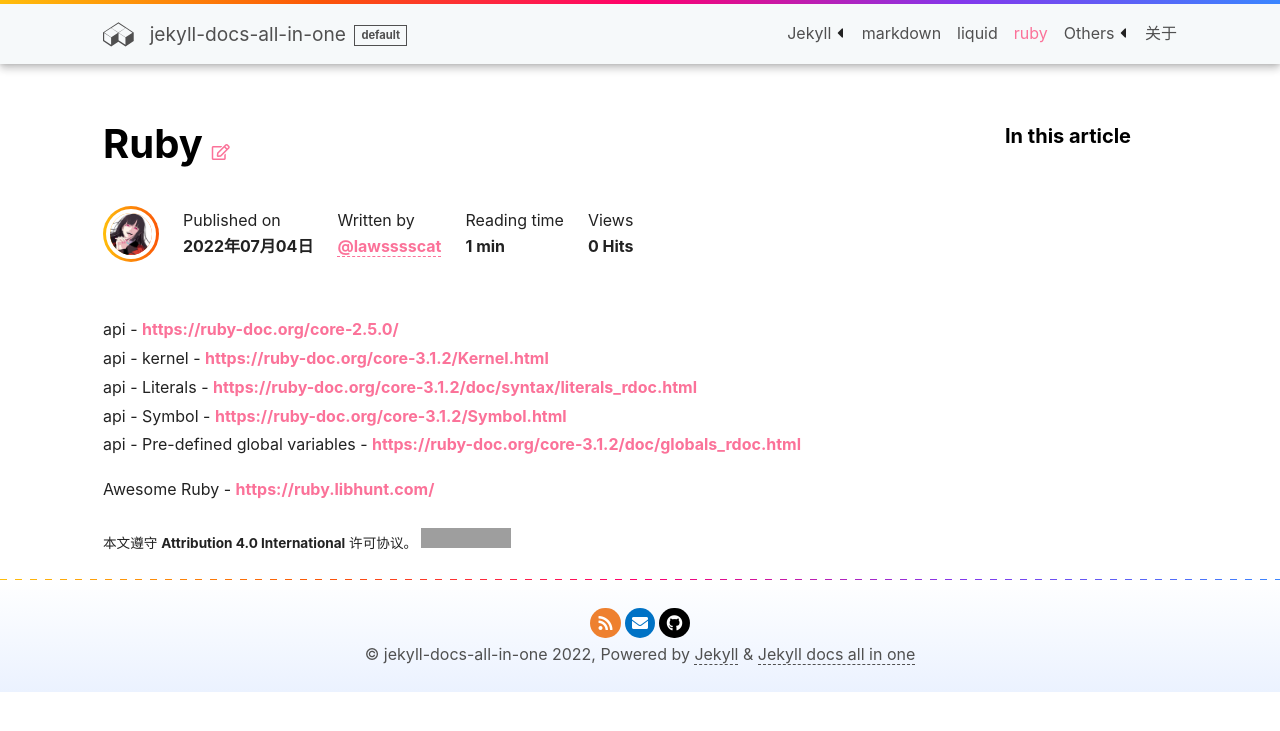
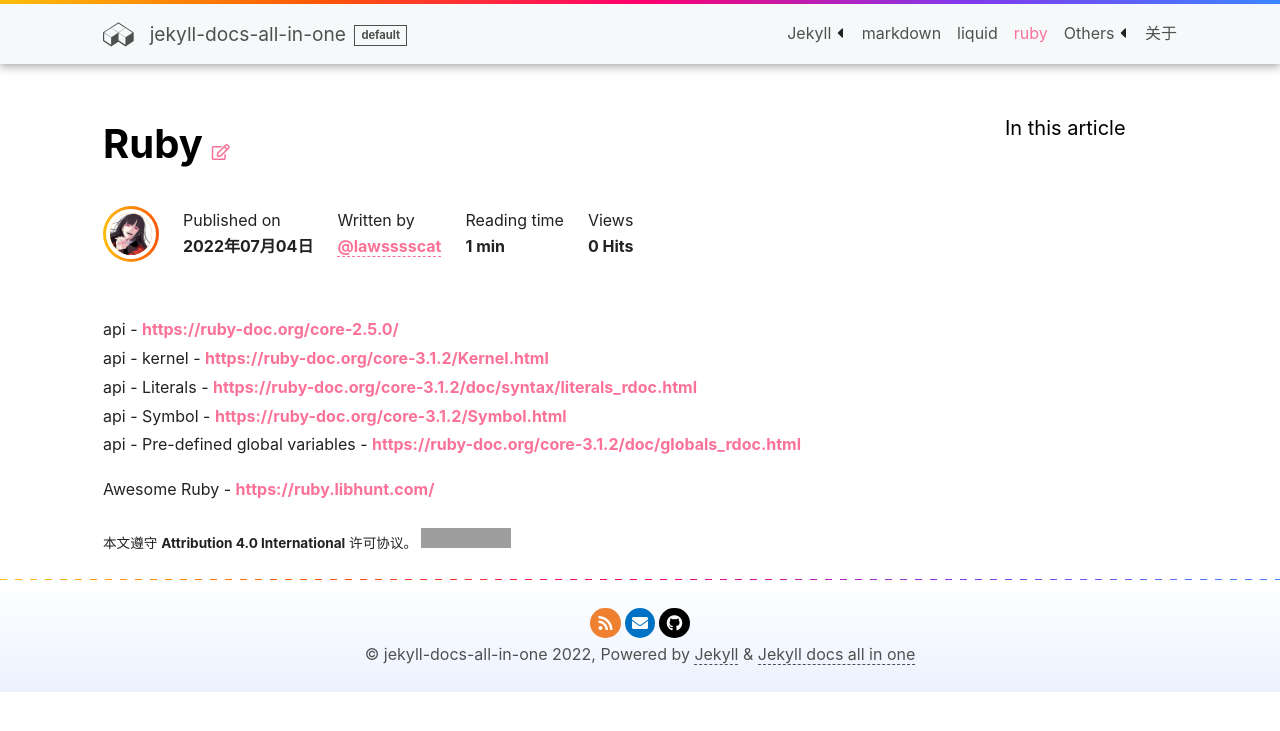
Before and after one commit to LawssssCat/jekyll-docs, a Jekyll site: the page built from _navs/ruby.md, in a window 1280 px wide. Shown: the top 731 px of the page. Built offline with Jekyll 4.4.1, drawn with Linux system fonts in a browser that asks for light colours; comment, search, counter and statistics services are not loaded; grey boxes are pictures that could not be loaded.

Commit message:
improvement: toc title scss

```diff
--- a/_sass/components/_toc.scss
+++ b/_sass/components/_toc.scss
@@ -3,7 +3,10 @@
 /* stylelint-disable scss/no-global-function-names */
 .toc-aside {
   .toc-handing {
+    margin-top: 0;
+    margin-bottom: map-get($spacers, 2);
     font-size: map-get($base, font-size-lg);
+    font-weight: map-get($base, font-weight);
   }
   .toc {
     max-height: calc(100vh - #{map-get($spacers, 5)});
```
